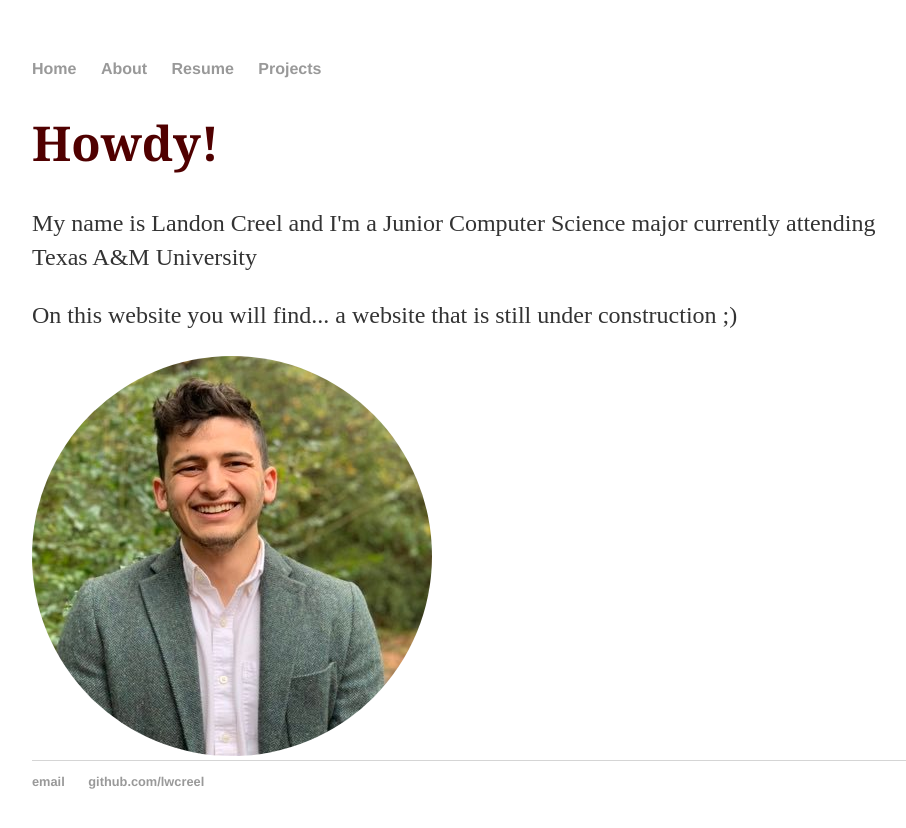
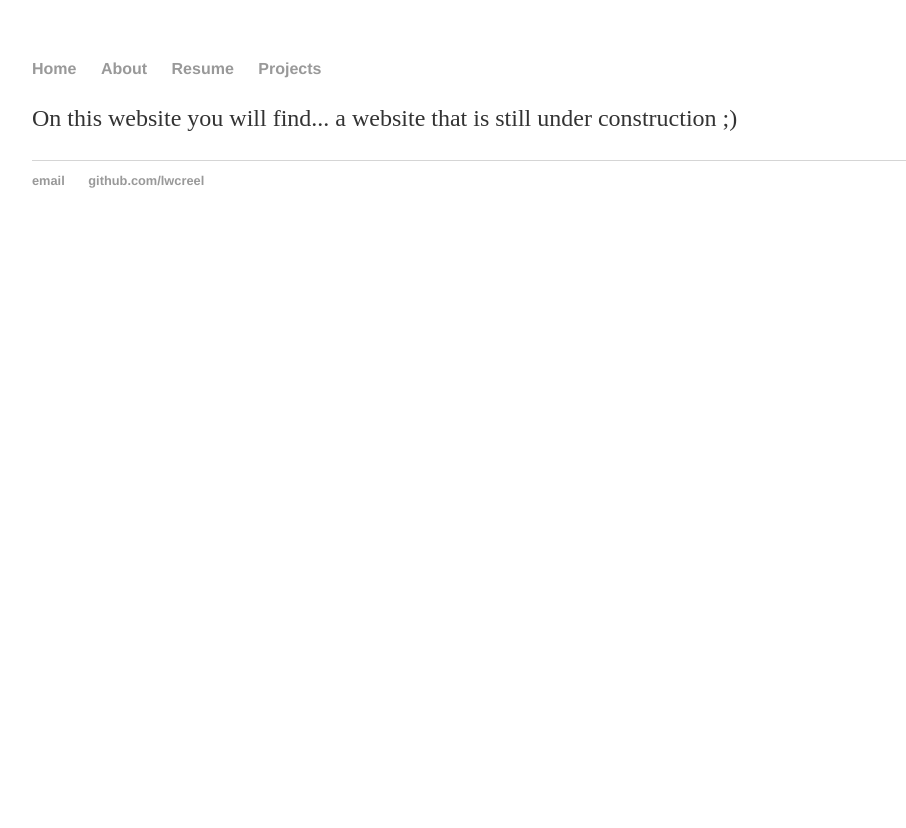
Before and after one commit to lwcreel/lwcreel.github.io, a Jekyll site: the page built from index.html, in a window 1280 px wide. Shown: the top 828 px of the page, without its empty margins (160-1066 px from the left). Built offline with Jekyll 4.4.1, drawn with Linux system fonts in a browser that asks for light colours.

Commit message:
removed about me stuff from home page

```diff
--- a/index.html
+++ b/index.html
@@ -2,15 +2,6 @@
 layout: default
 title: Landon Creel
 ---
-<div class="aboutMe">
-	<div class = "blurb">
-		<h1>Howdy!</h1>
-		<p>My name is Landon Creel and I'm a Junior Computer Science major currently attending Texas A&M University</p>
-		<p>On this website you will find... a website that is still under construction ;)</p>
-	</div>
-
-	<div id="img-offset">
-		<img class="circular-portrait" src="imgs/LandonIMG.jpg" alt="image of Landon">
-	</div>
-
-</div><!-- /.aboutMe -->
+<div class = "blurb">
+	<p>On this website you will find... a website that is still under construction ;)</p>
+</div>
```
